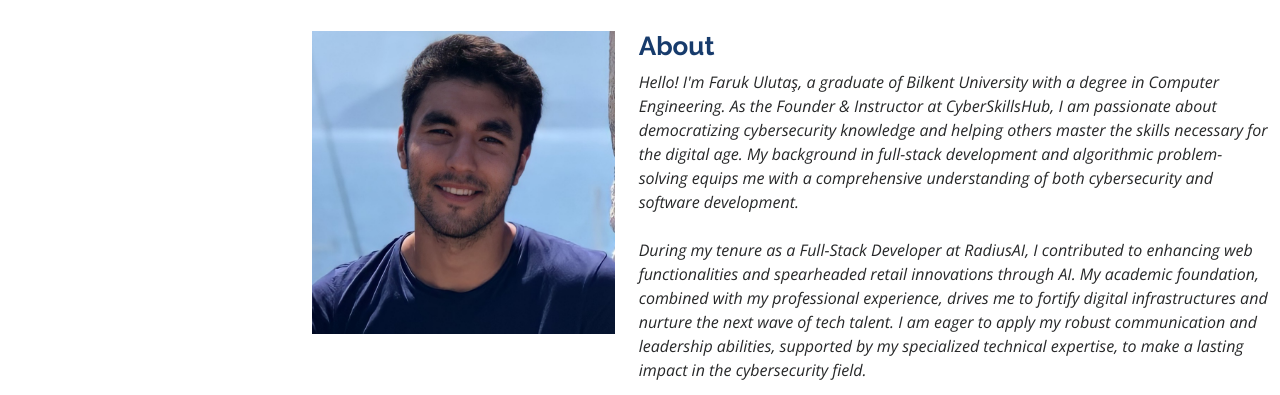
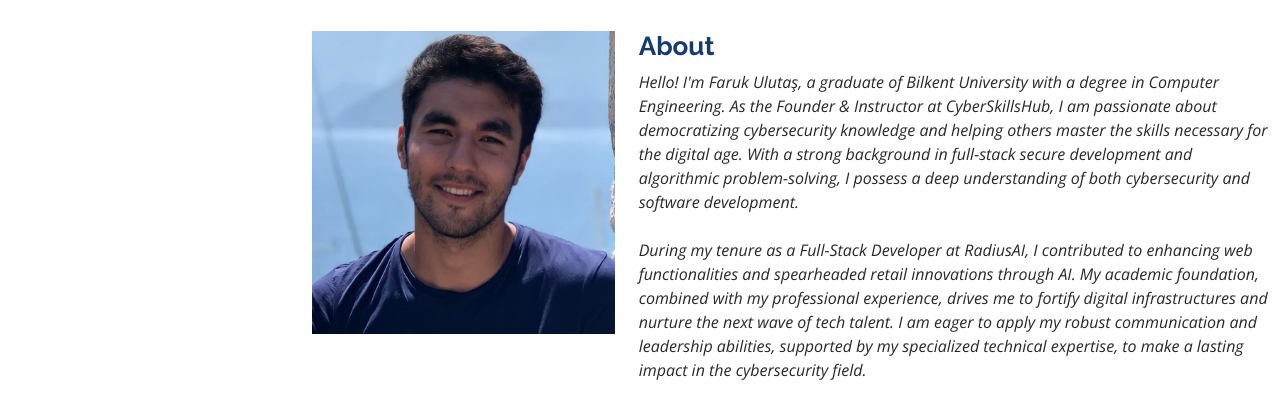
Before and after one commit to farukulutas/farukulutas.github.io, a plain HTML site: page index.html in a window 1280 px wide. Shown: the part 829-1224 px from the top of the page. Drawn offline with nearby package versions, Linux system fonts and the light colour scheme.

Commit message:
Update index.html

```diff
--- a/index.html
+++ b/index.html
@@ -65,7 +65,7 @@
             <div class="col-lg-8 pt-4 pt-lg-0 content" data-aos="fade-left">
               <h3>About</h3>
               <p class="fst-italic">
-                Hello! I'm Faruk Ulutaş, a graduate of Bilkent University with a degree in Computer Engineering. As the Founder & Instructor at CyberSkillsHub, I am passionate about democratizing cybersecurity knowledge and helping others master the skills necessary for the digital age. My background in full-stack development and algorithmic problem-solving equips me with a comprehensive understanding of both cybersecurity and software development.
+                Hello! I'm Faruk Ulutaş, a graduate of Bilkent University with a degree in Computer Engineering. As the Founder & Instructor at CyberSkillsHub, I am passionate about democratizing cybersecurity knowledge and helping others master the skills necessary for the digital age. With a strong background in full-stack secure development and algorithmic problem-solving, I possess a deep understanding of both cybersecurity and software development.
                 <br><br>
                 During my tenure as a Full-Stack Developer at RadiusAI, I contributed to enhancing web functionalities and spearheaded retail innovations through AI. My academic foundation, combined with my professional experience, drives me to fortify digital infrastructures and nurture the next wave of tech talent. I am eager to apply my robust communication and leadership abilities, supported by my specialized technical expertise, to make a lasting impact in the cybersecurity field.
               </p>
```
